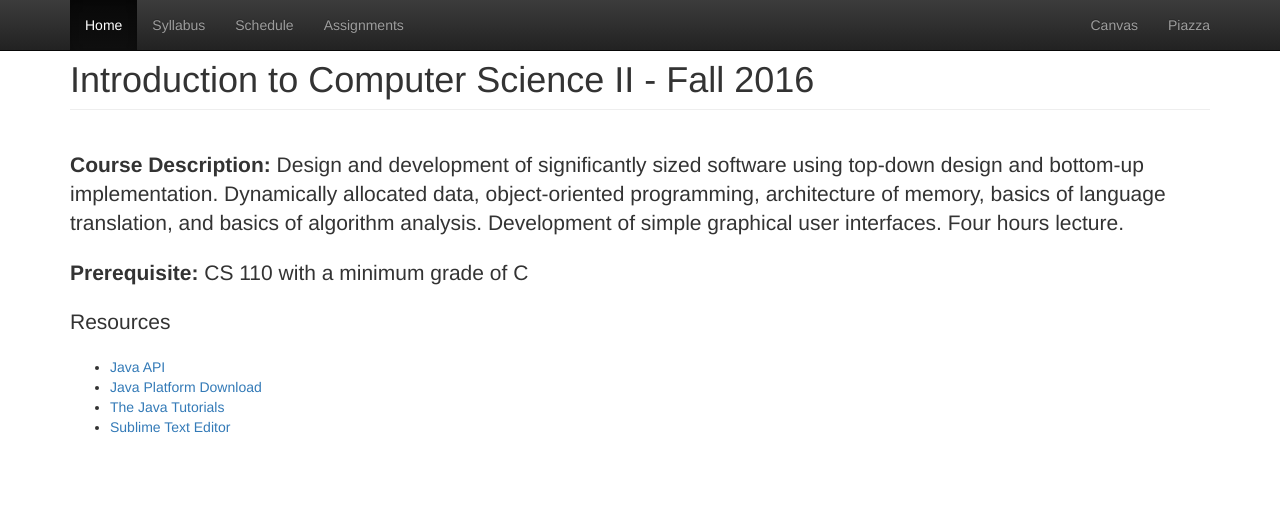
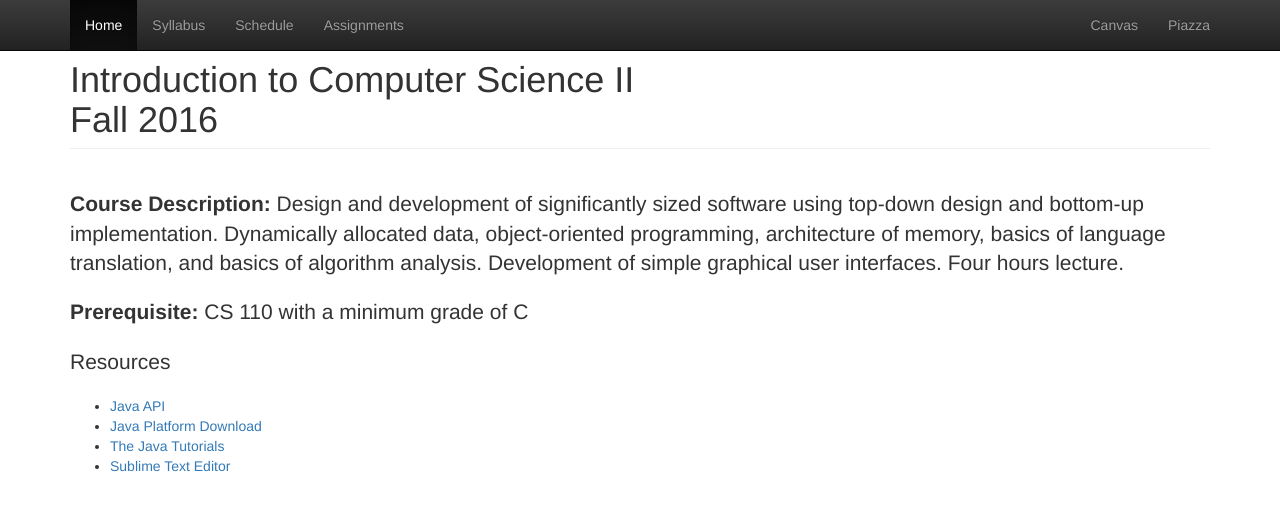
Before and after one commit to CS112-F16/cs112-f16.github.io, a Jekyll site: the page built from index.html, in a window 1280 px wide. Shown: the top 511 px of the page. Built offline with Jekyll 4.4.1, drawn with Linux system fonts in a browser that asks for light colours.

Commit message:
add fall 2016

```diff
--- a/assignments.html
+++ b/assignments.html
@@ -4,7 +4,7 @@ title: Assignments
 ---
 <div class="container">
 
-  <h1 class="page-header">Assignments - Fall 2016</h1>
+  <h1 class="page-header">Assignments<br/>Fall 2016</h1>
 
   <h2>Laboratory Assignments</h2>
   <table class="table table-condensed" style="text-align:left;">
--- a/index.html
+++ b/index.html
@@ -5,7 +5,7 @@ title: Home
 
 <div class="container">
 
-	<h1 class="page-header">Introduction to Computer Science II - Fall 2016</h1>
+	<h1 class="page-header">Introduction to Computer Science II<br/>Fall 2016</h1>
 
 	<br/>
 	<p class="lead">
--- a/learningoutcomes.html
+++ b/learningoutcomes.html
@@ -4,7 +4,7 @@ title: LearningOutcomes
 ---
 <div class="container">
 
-	<h1 class="page-header">Course Learning Outcomes</h1>
+	<h1 class="page-header">Course Learning Outcomes<br/>Fall 2016</h1>
 
 
 	<ol>
--- a/schedule.html
+++ b/schedule.html
@@ -4,7 +4,7 @@ title: Schedule
 ---
 <div class="container">
 
-  <h1 class="page-header">Course Schedule - Fall 2016</h1>
+  <h1 class="page-header">Course Schedule<br/>Fall 2016</h1>
   <p><i>Note: this schedule is subject to change.</i></p>
 
   <table class="table table-condensed"
--- a/syllabus.html
+++ b/syllabus.html
@@ -5,8 +5,7 @@ title: Syllabus
 
 <div class="container">
 
-  <h1 class="page-header">Introduction to Computer Science II</h1><br/>
-  <h1 class="page-header">Fall 2016</h1><br/>
+  <h1 class="page-header">Introduction to Computer Science II<br/>Fall 2016</h1><br/>
 
   <br/>
 
```
